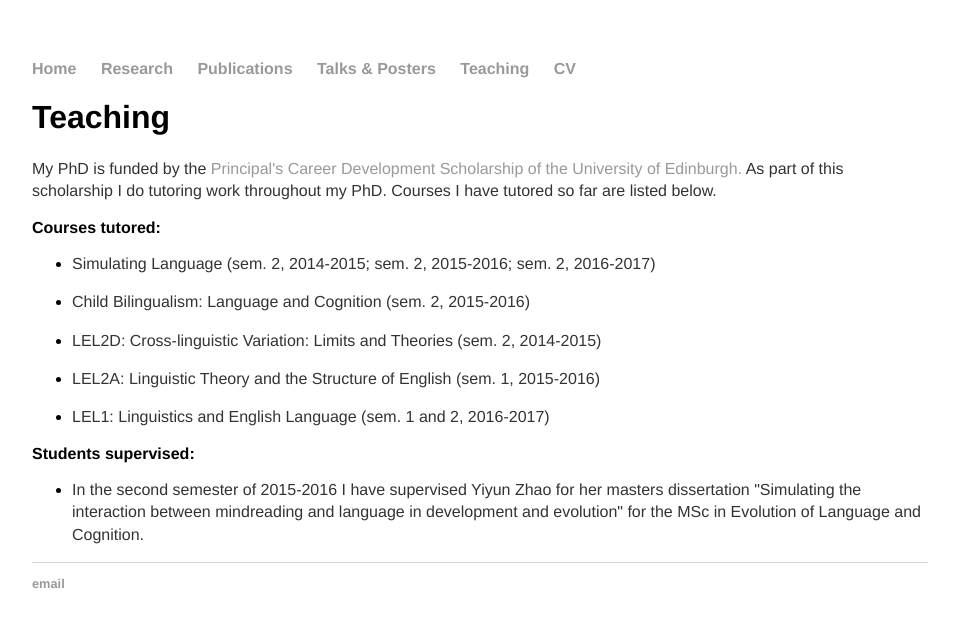
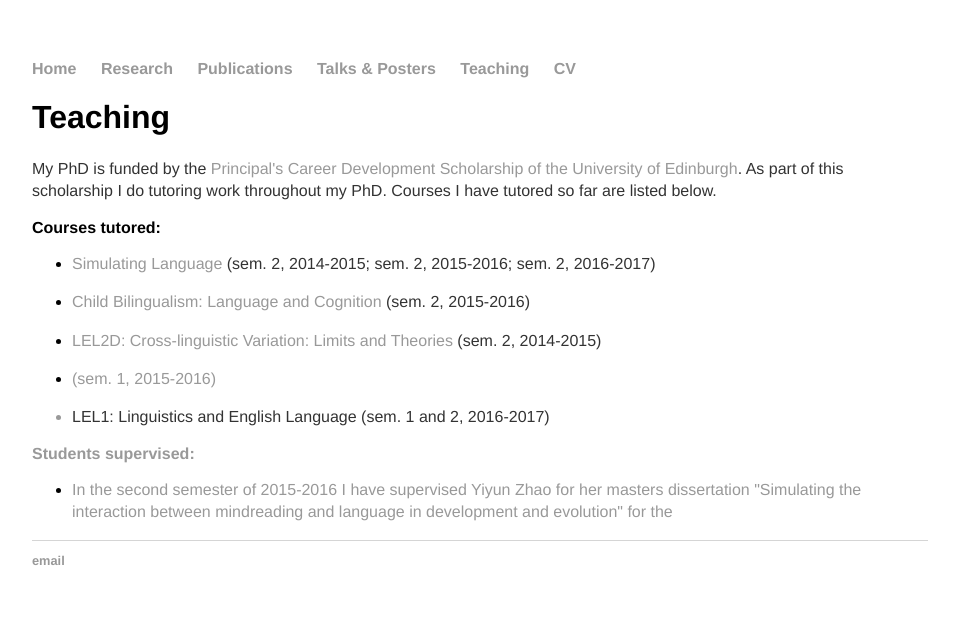
Before and after one commit to marieke-woensdregt/marieke-woensdregt.github.io, a Jekyll site: the page built from teaching/index.html, in a window 1280 px wide. Shown: the top 627 px of the page, without its empty margins (160-1119 px from the left). Built offline with Jekyll 4.4.1, drawn with Linux system fonts in a browser that asks for light colours.

Commit message:
Update index.html

```diff
--- a/teaching/index.html
+++ b/teaching/index.html
@@ -6,16 +6,26 @@
 	<h1>Teaching</h1>
 	<p>
 		My PhD is funded by the
-		<a href="http://www.ed.ac.uk/student-funding/postgraduate/uk-eu/university-scholarships/development"> Principal's Career Development Scholarship of the University of Edinburgh.</a>
+		<a href="http://www.ed.ac.uk/student-funding/postgraduate/uk-eu/university-scholarships/development"> Principal's Career Development Scholarship of the University of Edinburgh</a>.
 		As part of this scholarship I do tutoring work throughout my PhD. Courses I have tutored so far are listed below.
 	</p>
 
 	<h3> Courses tutored: </h3>
 	<ul>
-		<li><p> Simulating Language (sem. 2, 2014-2015; sem. 2, 2015-2016; sem. 2, 2016-2017) </p></li>
-		<li><p> Child Bilingualism: Language and Cognition (sem. 2, 2015-2016) </p></li>
-		<li><p> LEL2D: Cross-linguistic Variation: Limits and Theories (sem. 2, 2014-2015) </p></li>
-		<li><p> LEL2A: Linguistic Theory and the Structure of English (sem. 1, 2015-2016) </p></li>
+		<li><p>
+			<a href="http://www.drps.ed.ac.uk/17-18/dpt/cxlasc11113.htm"> Simulating Language</a>
+			(sem. 2, 2014-2015; sem. 2, 2015-2016; sem. 2, 2016-2017) </p></li>
+		<li><p>
+			<a href="http://www.drps.ed.ac.uk/17-18/dpt/cxlasc10077.htm"> Child Bilingualism: Language and Cognition</a>
+			(sem. 2, 2015-2016) </p></li>
+		<li><p>
+			<a href="http://www.ed.ac.uk/ppls/linguistics-and-english-language/current/undergraduate/handbooks/pre-honours/lel2d">
+				LEL2D: Cross-linguistic Variation: Limits and Theories</a>
+			(sem. 2, 2014-2015) </p></li>
+		<li><p>
+			<a href="http://www.ed.ac.uk/ppls/linguistics-and-english-language/current/undergraduate/handbooks/pre-honours/lel2a"
+			   LEL2A: Linguistic Theory and the Structure of English</a>
+			(sem. 1, 2015-2016) </p></li>
 		<li><p> LEL1: Linguistics and English Language (sem. 1 and 2, 2016-2017) </p></li>
 	</ul>
 
```
Also changed, not shown: other parts of teaching/index.html (+3 -1 lines).
